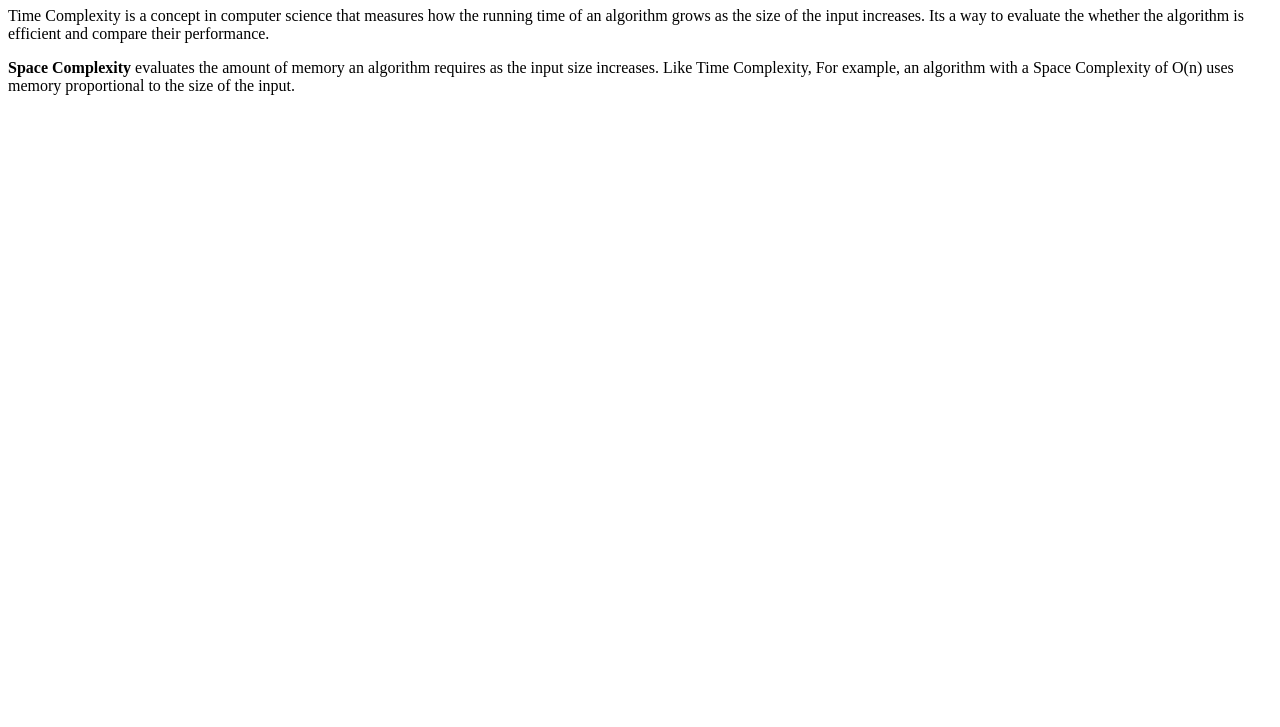
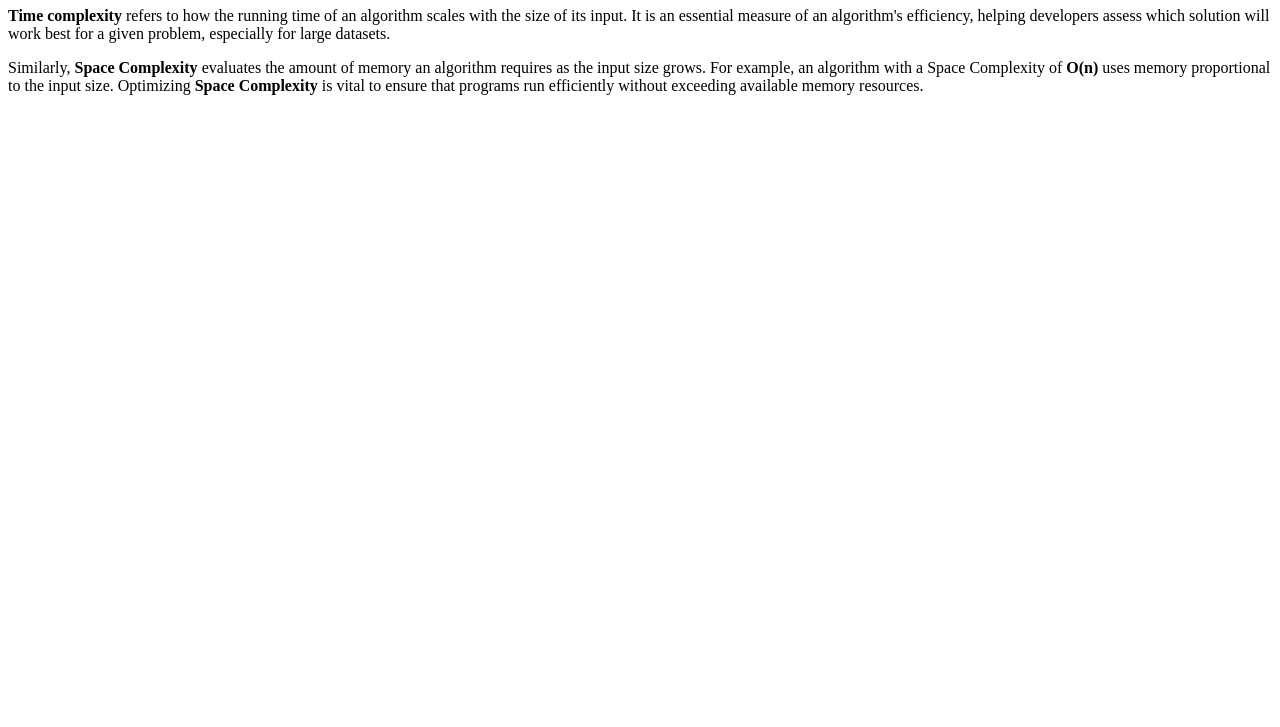
Before and after one commit to acciojob/time-and-space-complexity-usikedeepika, a website: page main.html in a window 1280 px wide. Shown: the part 73-800 px from the top of the page. Drawn offline with Linux system fonts and the light colour scheme.

Commit message:
created a submission

```diff
--- a/main.html
+++ b/main.html
@@ -10,11 +10,10 @@
 	<!-- the entire body must be written by student -->
     <script type="text/javascript" src="./script.js">
 </script>
-	<h1>Time,Sapce and Complexity</h1>
-	<p>Time Complexity is a concept in computer science
-	that measures how the running time of an algorithm grows as the
-		size of the input increases. Its a way to evaluate the whether the algorithm is efficient and compare their performance.</p>
-	<p> <b>Space Complexity</b> evaluates the amount of memory an algorithm requires as the input size increases. Like Time Complexity, For example, an algorithm with a Space Complexity of O(n) uses memory proportional to the size of the input.</p>
+
+	<h1>Time, Space, and Complexity</h1>
+    <p><strong>Time complexity</strong> refers to how the running time of an algorithm scales with the size of its input. It is an essential measure of an algorithm's efficiency, helping developers assess which solution will work best for a given problem, especially for large datasets.</p>
+    <p>Similarly, <strong>Space Complexity</strong> evaluates the amount of memory an algorithm requires as the input size grows. For example, an algorithm with a Space Complexity of <strong>O(n)</strong> uses memory proportional to the input size. Optimizing <strong>Space Complexity</strong> is vital to ensure that programs run efficiently without exceeding available memory resources.</p>
 
 </body>
 
```
